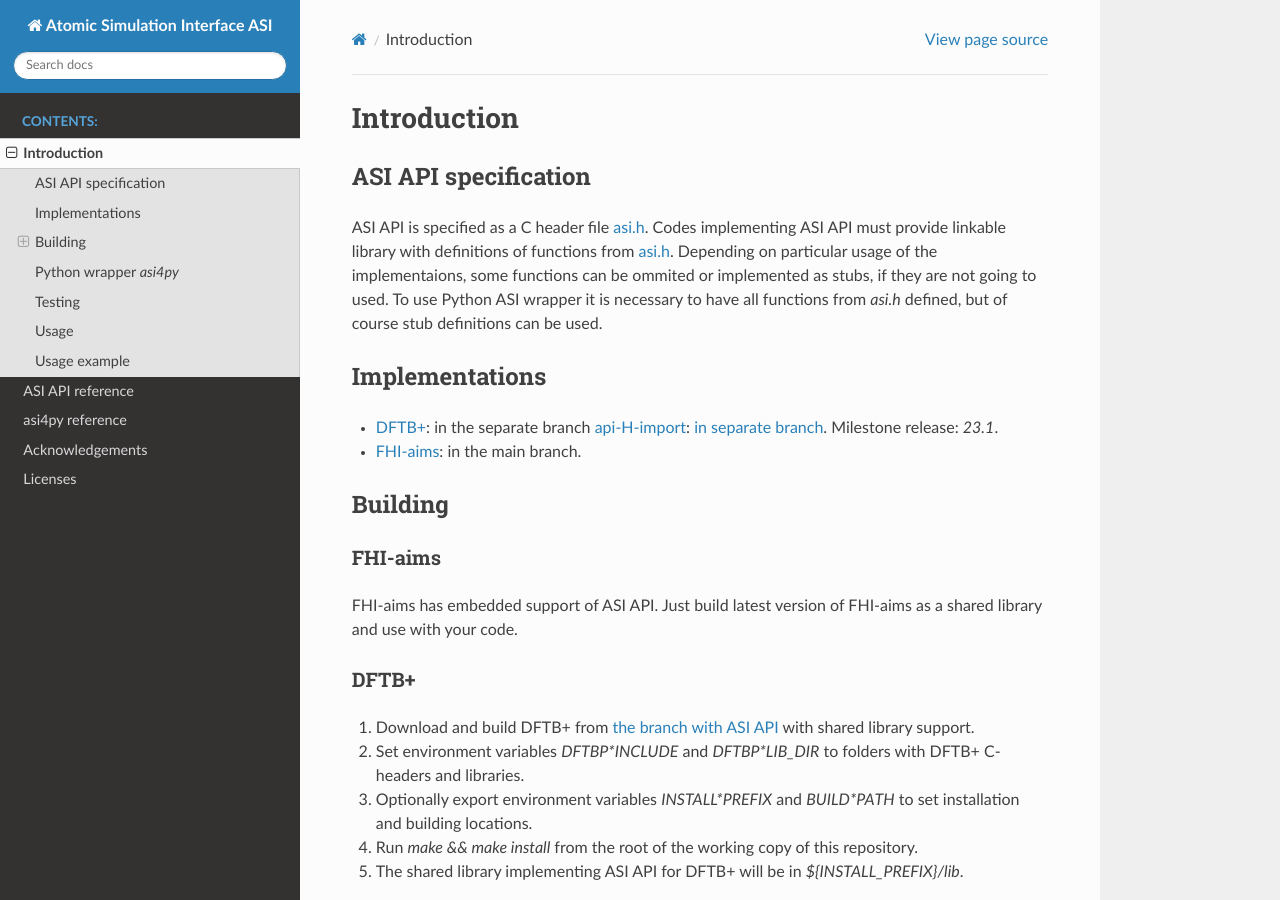
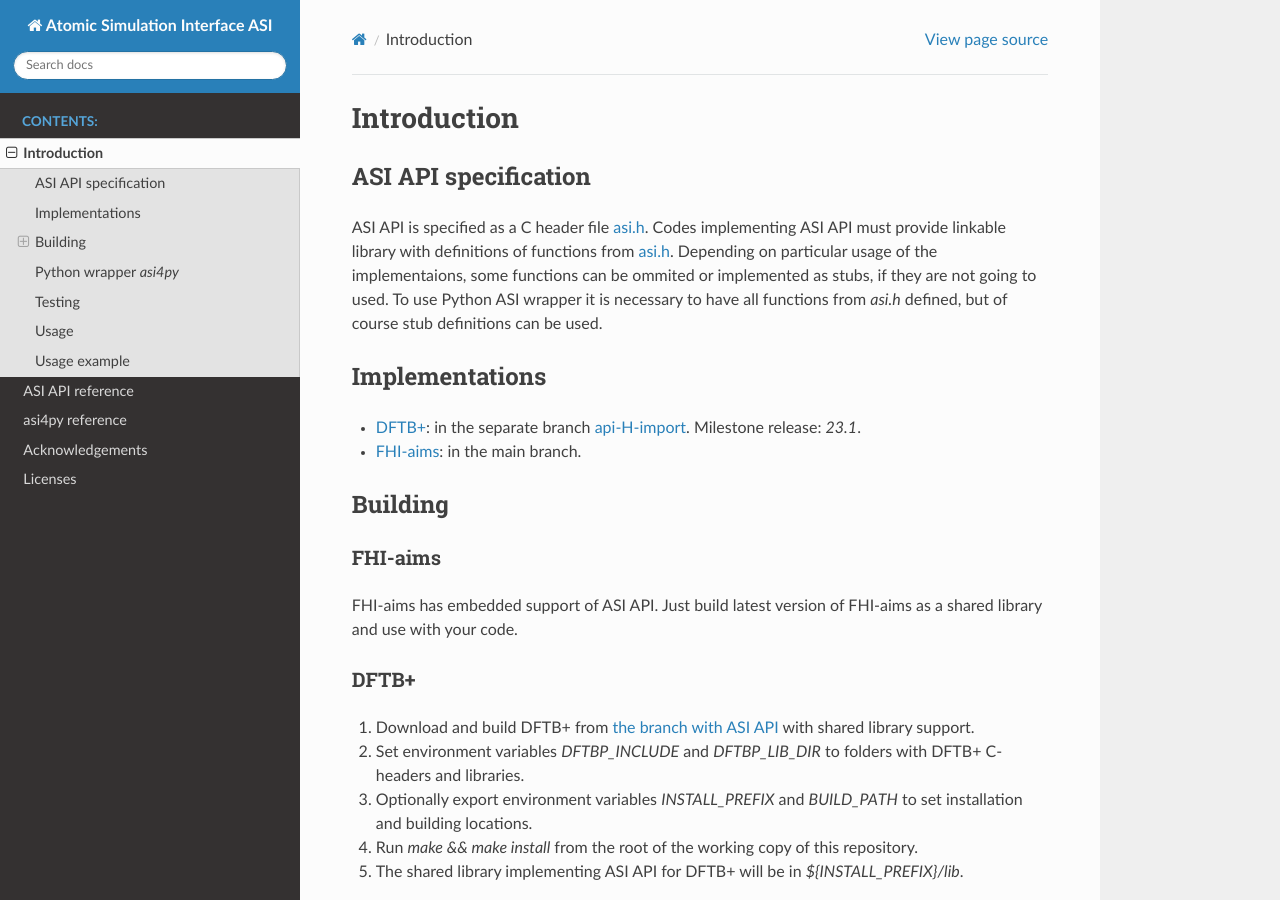
Before and after one commit to PavelStishenko/asi, a Sphinx documentation site: the page built from docs/source/intro.rst, in a window 1280 px wide and 900 px high. Built offline with Sphinx 7.4.7 and the Read the Docs theme 2.0.0, drawn with Linux system fonts in a browser that asks for light colours; some of the changed lines change nothing that is shown.

Commit message:
More docs fixes

```diff
--- a/docs/source/intro.rst
+++ b/docs/source/intro.rst
@@ -13,7 +13,7 @@
 Implementations
 =====================
 
-* `DFTB+ <https://dftbplus.org/>`_: in the separate branch `api-H-import <https://github.com/PavelStishenko/dftbplus/tree/api-H-import>`_: `in separate branch <https://github.com/PavelStishenko/dftbplus/tree/api-dm-3>`_. Milestone release: `23.1`.
+* `DFTB+ <https://dftbplus.org/>`_: in the separate branch `api-H-import <https://github.com/PavelStishenko/dftbplus/tree/api-H-import>`_. Milestone release: `23.1`.
 
 * `FHI-aims <https://fhi-aims.org/>`_: in the main branch.
 
@@ -30,11 +30,11 @@
 DFTB+
 -----------
 
-1. Download and build DFTB+ from `the branch with ASI API <https://github.com/PavelStishenko/dftbplus/tree/api-dm-3>`_ with shared library support.
+1. Download and build DFTB+ from `the branch with ASI API <https://github.com/PavelStishenko/dftbplus/tree/api-H-import>`_ with shared library support.
 
-2. Set environment variables `DFTBP*INCLUDE` and `DFTBP*LIB_DIR` to folders with DFTB+ C-headers and libraries.
+2. Set environment variables `DFTBP_INCLUDE` and `DFTBP_LIB_DIR` to folders with DFTB+ C-headers and libraries.
 
-3. Optionally export environment variables `INSTALL*PREFIX` and `BUILD*PATH` to set installation and building locations.
+3. Optionally export environment variables `INSTALL_PREFIX` and `BUILD_PATH` to set installation and building locations.
 
 4. Run `make && make install` from the root of the working copy of this repository.
 
```
